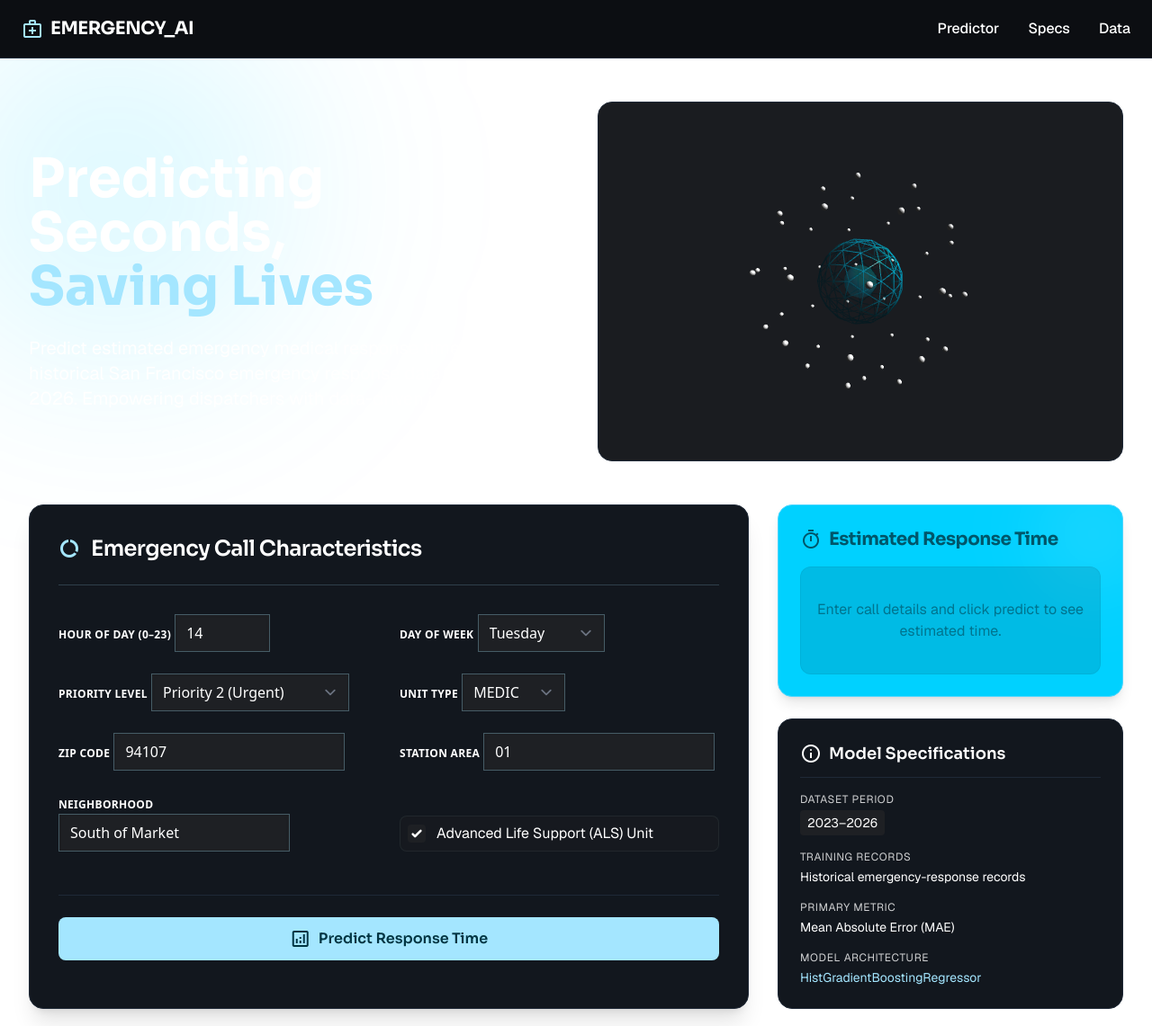
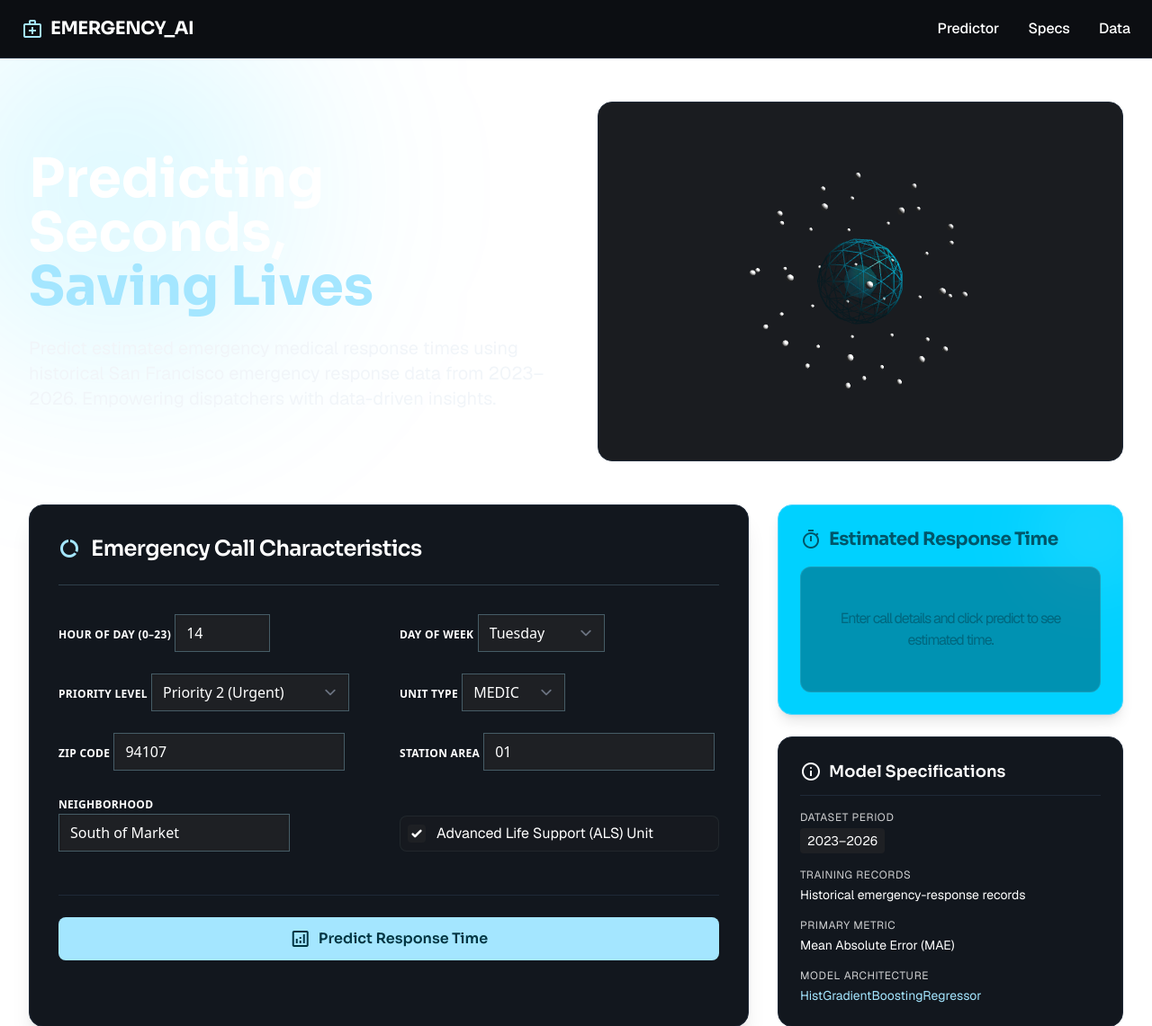
Before and after one commit to mara478/ambulance_wait_time, a Flask app: page / in a window 1280 px wide. Shown: the top 1141 px of the page at 90% size. Run offline with Flask 3, Linux system fonts and the light colour scheme; some libraries are stand-ins or nearby versions.

Commit message:
Update index.html

```diff
--- a/templates/index.html
+++ b/templates/index.html
@@ -101,7 +101,6 @@
         h1, h2, h3, h4, h5, h6 {
             font-family: theme('fontFamily.headline-xl');
         }
-        /* FORCED WHITE TEXT FOR LABELS AND INPUTS */
         .form-label-styled,
         label,
         .form-group label {
@@ -144,7 +143,7 @@
                     Predicting Seconds,<br>
 <span class="text-primary">Saving Lives</span>
 </h1>
-<p class="text-lg md:text-xl text-white font-body-lg max-w-xl leading-relaxed">
+<p class="text-lg md:text-xl text-slate-100 font-body-lg max-w-xl leading-relaxed font-normal">
                     Predict estimated emergency medical response times using historical San Francisco emergency response data from 2023–2026. Empowering dispatchers with data-driven insights.
                 </p>
 </div>
@@ -371,8 +370,8 @@
 <span class="material-symbols-outlined text-on-primary-container">timer</span>
 <h2 class="text-xl font-headline-md font-bold tracking-tight">Estimated Response Time</h2>
 </div>
-<div class="result-display relative z-10 min-h-[120px] flex items-center justify-center bg-black/10 rounded-xl p-4 border border-black/5" id="result-display">
-<span class="placeholder-text text-on-primary-container/70 font-body-md text-center">
+<div class="result-display relative z-10 min-h-[140px] flex items-center justify-center bg-black/30 rounded-xl p-6 border border-white/10 text-4xl md:text-5xl font-bold text-white tracking-tight" id="result-display">
+<span class="placeholder-text text-on-primary-container/70 font-body-md text-base font-normal text-center">
                             Enter call details and click predict to see estimated time.
                         </span>
 </div>
```
